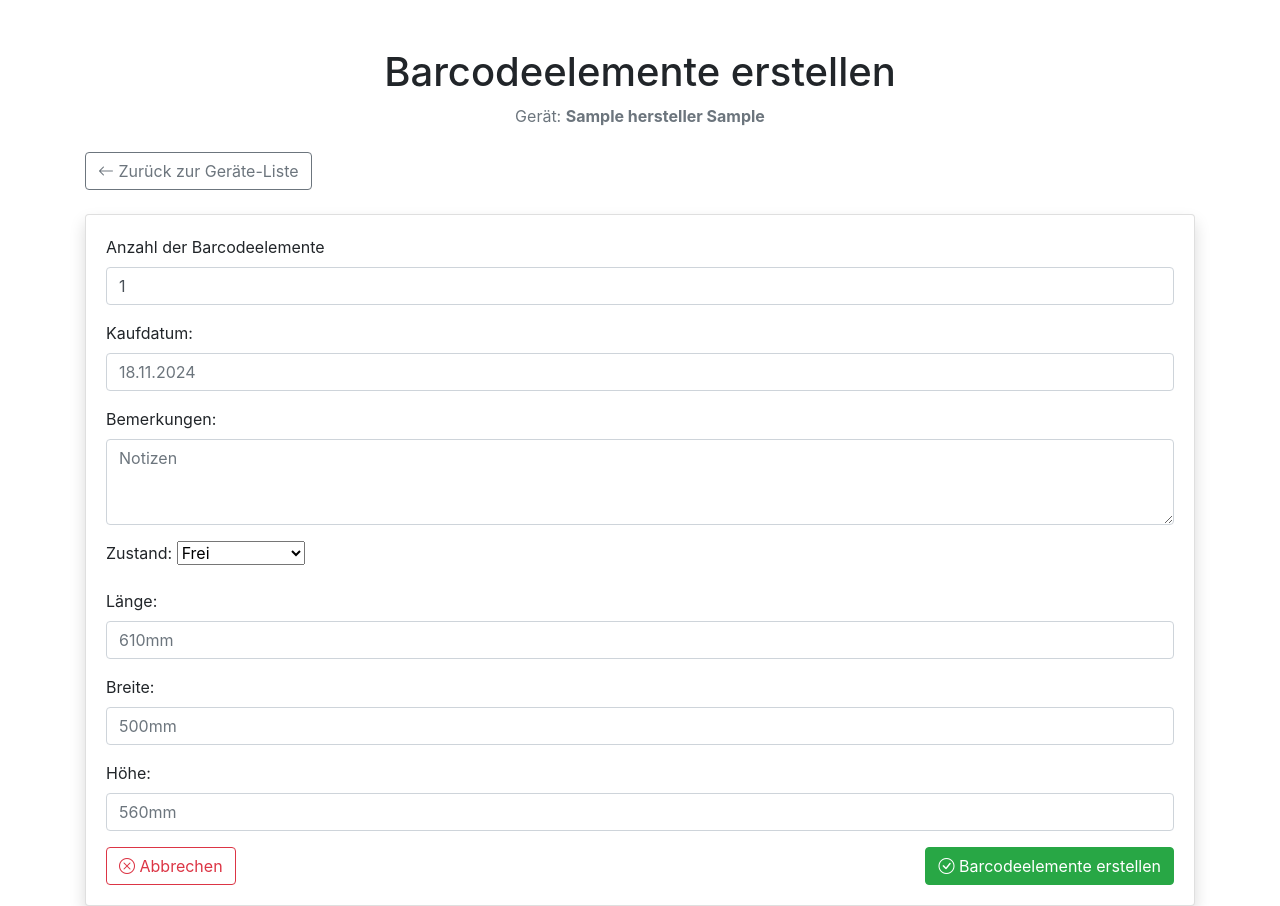
After one commit to qwersumme/LVSW, a Django app: page /devicemanagerapp/generate-barcodes/1/ in a window 1280 px wide. The commit adds this page. Run offline with Django 5.2, Linux system fonts and the light colour scheme; tables that the repository leaves empty hold one stand-in row (values such as "Sample post"); some libraries are stand-ins or nearby versions.

Commit message:
added barcodegeneration

```diff
--- a/LVSW/devicemanagerapp/forms.py
+++ b/LVSW/devicemanagerapp/forms.py
@@ -1,5 +1,5 @@
 from django import forms
-from .models import Hersteller, Geraetetyp
+from .models import Hersteller, Geraetetyp, Barcodeelement
 
 class HerstellerForm(forms.ModelForm):
     class Meta:
@@ -35,3 +35,32 @@ class GeraetetypForm(forms.ModelForm):
         if not modellbezeichnung:
             raise forms.ValidationError('Die Modellbezeichnung ist erforderlich.')
         return modellbezeichnung
+
+class BarcodeelementForm(forms.ModelForm):
+
+    ZUSTAND_CHOICES = [
+        ('Frei', 'Frei'),
+        ('Verliehen', 'Verliehen'),
+        ('Ausgemustert', 'Ausgemustert'),
+        ('Defekt', 'Defekt'),
+        ('Reparatur', 'Reparatur'),
+        ('Gesperrt', 'Gesperrt'),
+    ]
+    zustand = forms.ChoiceField(
+        choices=ZUSTAND_CHOICES,
+        required=False,
+        widget=forms.Select(attrs={'class': 'form-select'}),
+        )  # Auswahlfeld
+
+    class Meta:
+        model = Barcodeelement
+        fields = ['kaufdatum', 'bemerkungen', 'zustand', 'länge', 'breite', 'höhe']
+        widgets = {
+            'kaufdatum': forms.DateInput(attrs={'class': 'form-control', 'placeholder':'18.11.2024'}),
+            'bemerkungen': forms.Textarea(attrs={'class': 'form-control','rows': 3, 'placeholder': 'Notizen'}),
+            'zustand': forms.Select(attrs={'class': 'form-control'}),
+            'länge': forms.NumberInput(attrs={'class': 'form-control', 'placeholder': '610mm'}),
+
+            'breite': forms.NumberInput(attrs={'class': 'form-control', 'placeholder': '500mm'}),
+            'höhe': forms.NumberInput(attrs={'class': 'form-control', 'placeholder': '560mm'}),
+        }
--- a/LVSW/devicemanagerapp/templates/devicemanagerapp/edit_device.html
+++ b/LVSW/devicemanagerapp/templates/devicemanagerapp/edit_device.html
@@ -18,8 +18,8 @@
                     {% csrf_token %}
                     {{ form.as_p }}
                     <div class="text-center mt-4">
-                        <button type="submit" class="btn btn-success">Speichern</button>
-                        <a href="{% url 'show_device' geraetetyp.geraetetypid %}" class="btn btn-outline-secondary">Abbrechen</a>
+                        <button type="submit" class="btn btn-success"><i class="bi bi-check-circle"></i>Speichern</button>
+                        <a href="{% url 'show_device' geraetetyp.geraetetypid %}" class="btn btn-outline-danger"><i class="bi bi-x-circle"></i>Abbrechen</a>
                     </div>
                 </form>
             </div>
--- /dev/null
+++ b/LVSW/devicemanagerapp/templates/devicemanagerapp/generate_barcode.html
@@ -0,0 +1,64 @@
+<!DOCTYPE html>
+<html lang="de">
+<head>
+    <meta charset="UTF-8">
+    <meta name="viewport" content="width=device-width, initial-scale=1.0">
+    <title>Barcodeelemente erstellen</title>
+    <link rel="stylesheet" href="https://stackpath.bootstrapcdn.com/bootstrap/4.5.2/css/bootstrap.min.css">
+</head>
+<body>
+    <div class="container mt-5">
+        <!-- Überschrift -->
+        <div class="text-center mb-4">
+            <h1 class="display-5">Barcodeelemente erstellen</h1>
+            <p class="text-muted">Gerät: <strong>{{ geraetetyp.herstellerid }} {{ geraetetyp.modellbezeichnung }}</strong></p>
+        </div>
+
+        <!-- Zurück-Link -->
+        <div class="mb-4">
+            <a href="{% url 'geraete_liste' %}" class="btn btn-outline-secondary">
+                <i class="bi bi-arrow-left"></i> Zurück zur Geräte-Liste
+            </a>
+        </div>
+
+        <!-- Formular -->
+        <div class="card shadow">
+            <div class="card-body">
+                <form method="post">
+                    {% csrf_token %}
+
+                    <!-- Anzahl der Barcodeelemente -->
+                    <div class="mb-3">
+                        <label for="anzahl" class="form-label">Anzahl der Barcodeelemente</label>
+                        <input
+                            type="number"
+                            name="anzahl"
+                            id="anzahl"
+                            class="form-control"
+                            value="1"
+                            min="1">
+                    </div>
+
+                    <!-- Dynamisch generiertes Formular -->
+                    <div class="mb-3">
+                        {{ form.as_p }}
+                    </div>
+
+                    <!-- Buttons -->
+                    <div class="d-flex justify-content-between">
+                        <a href="{% url 'geraete_liste' %}" class="btn btn-outline-danger">
+                            <i class="bi bi-x-circle"></i> Abbrechen
+                        </a>
+                        <button type="submit" class="btn btn-success">
+                            <i class="bi bi-check-circle"></i> Barcodeelemente erstellen
+                        </button>
+                    </div>
+                </form>
+            </div>
+        </div>
+    </div>
+
+    <!-- Optional: Bootstrap Icons -->
+    <link rel="stylesheet" href="https://cdnjs.cloudflare.com/ajax/libs/bootstrap-icons/1.8.3/font/bootstrap-icons.min.css">
+</body>
+</html>
--- a/LVSW/devicemanagerapp/templates/devicemanagerapp/geraete_liste.html
+++ b/LVSW/devicemanagerapp/templates/devicemanagerapp/geraete_liste.html
@@ -56,6 +56,7 @@
                     {% endif %}
                     </td>
                     <td><a href="{% url 'show_device' g.geraetetypid %}" class="btn btn-sm btn-primary">Ger&auml;t anzeigen / bearbeiten</a></td>
+                    <td><a href="{% url 'generate_barcodes' g.geraetetypid %}" class="btn btn-sm btn-primary">+</a></td>
 
                 </tr>
                 {% empty %}
--- a/LVSW/devicemanagerapp/templates/devicemanagerapp/show_devices.html
+++ b/LVSW/devicemanagerapp/templates/devicemanagerapp/show_devices.html
@@ -14,6 +14,7 @@
                 <h2><strong>{{ geraetetyp.herstellerid }}</strong> {{ geraetetyp.modellbezeichnung }}</h2>
             </div>
             <div class="card-body">
+                <p><strong>ID:</strong> {{ geraetetyp.geraetetypid }}</p>
                 <p><strong>Hersteller:</strong> {{ geraetetyp.herstellerid }}</p>
                 <p><strong>Modellbezeichnung:</strong> {{ geraetetyp.modellbezeichnung }}</p>
                 <p><strong>Kategorie:</strong> {{ geraetetyp.kategorie }}</p>
--- a/LVSW/devicemanagerapp/urls.py
+++ b/LVSW/devicemanagerapp/urls.py
@@ -12,4 +12,5 @@ urlpatterns = [
     path('geraete-liste/', views.geraete_liste, name='geraete_liste'),
     path('show-device/<int:geraete_id>/', views.show_device, name='show_device'),
     path('edit-device/<int:geraete_id>/', views.edit_device, name='edit_device'),
+    path('generate-barcodes/<int:geraetetypid>/', views.generate_barcodes, name='generate_barcodes'),
 ]
--- a/LVSW/devicemanagerapp/views.py
+++ b/LVSW/devicemanagerapp/views.py
@@ -1,7 +1,7 @@
 from django.shortcuts import render, redirect, get_object_or_404
 from django.contrib import messages
-from .forms import HerstellerForm, GeraetetypForm
-from .models import Hersteller_view, Geraetetyp, Hersteller
+from .forms import HerstellerForm, GeraetetypForm, BarcodeelementForm
+from .models import Hersteller_view, Geraetetyp, Hersteller, Barcodeelement
 
 # Create your views here.
 
@@ -9,16 +9,23 @@ from .models import Hersteller_view, Geraetetyp, Hersteller
 def devicemanagerappindex(request):
     return render(request, 'devicemanagerapp/devicemanagerappindex.html')
 
+
 def hersteller_erstellen(request):
+    # Hole die URL der vorherigen Seite, falls verfügbar
+    previous_url = request.META.get('HTTP_REFERER', None)
+
     if request.method == 'POST':
         form = HerstellerForm(request.POST)
         if form.is_valid():
             form.save()
-            messages.success(request, 'Hersteller wurde erfolgreich erstellt!')
-            return redirect('hersteller_erstellen')
+            messages.success(request, "Hersteller wurde erfolgreich erstellt.")
+            return redirect('hersteller_erstellen')  # Weiterleitung nach Erfolg
     else:
         form = HerstellerForm()
-    return render(request, 'devicemanagerapp/hersteller_erstellen.html', {'form': form})
+
+    # Render das Template und übergebe die previous_url
+    return render(request, 'devicemanagerapp/hersteller_erstellen.html', {'form': form, 'previous_url': previous_url})
+
 
 def hersteller_liste(request):
     hersteller = Hersteller_view.objects.all()  # Alle Hersteller aus der Datenbank abrufen
@@ -77,3 +84,68 @@ def edit_device(request, geraete_id):
         form = GeraetetypForm(instance=geraetetyp)
 
     return render(request, 'devicemanagerapp/edit_device.html', {'form': form, 'geraetetyp': geraetetyp})
+
+'''def generate_barcodes(request, geraetetypid):
+    # Sicherstellen, dass der Gerätetyp existiert
+    geraetetyp = get_object_or_404(Geraetetyp, geraetetypid=geraetetypid)
+
+    if request.method == 'POST':
+        form = BarcodeelementForm(request.POST)
+        anzahl = int(request.POST.get('anzahl', 1))  # Anzahl aus dem Formular abrufen
+        if form.is_valid():
+            # Mehrere Barcodeelemente erstellen
+            for _ in range(anzahl):
+                barcode = form.save(commit=False)
+                barcode.geraetetypid = geraetetyp
+                barcode.istgruppe = 0  # `istgruppe` immer False setzen
+                barcode.save()
+            messages.success(request, f"{anzahl} Barcodeelemente erfolgreich erstellt!")
+            return redirect('geraete_liste')  # Weiterleitung zur Geräte-Liste
+    else:
+        form = BarcodeelementForm()
+
+    return render(request, 'devicemanagerapp/generate_barcode.html', {
+        'form': form,
+        'geraetetyp': geraetetyp,
+    })
+'''
+
+def generate_barcodes(request, geraetetypid):
+    # Sicherstellen, dass der Gerätetyp existiert
+    geraetetyp = get_object_or_404(Geraetetyp, geraetetypid=geraetetypid)
+
+    if request.method == 'POST':
+        form = BarcodeelementForm(request.POST)
+        try:
+            # Anzahl der Barcodeelemente aus dem Formular abrufen
+            anzahl = int(request.POST.get('anzahl', 1))
+        except ValueError:
+            messages.error(request, "Bitte geben Sie eine gültige Anzahl ein.")
+            return redirect(request.path)
+
+        if form.is_valid():
+            # Barcodeelemente erstellen
+            for i in range(anzahl):
+                barcode = Barcodeelement(
+                    geraetetypid=geraetetyp,
+                    kaufdatum=form.cleaned_data.get('kaufdatum'),
+                    bemerkungen=form.cleaned_data.get('bemerkungen'),
+                    zustand=form.cleaned_data.get('zustand'),
+                    länge=form.cleaned_data.get('länge'),
+                    breite=form.cleaned_data.get('breite'),
+                    höhe=form.cleaned_data.get('höhe'),
+                    istgruppe=0  # `istgruppe` immer False setzen
+                )
+                barcode.save()
+
+            messages.success(request, f"{anzahl} Barcodeelemente erfolgreich erstellt!")
+            return redirect('geraete_liste')  # Weiterleitung zur Geräte-Liste
+        else:
+            messages.error(request, "Es gab ein Problem mit den eingegebenen Daten.")
+    else:
+        form = BarcodeelementForm()
+
+    return render(request, 'devicemanagerapp/generate_barcode.html', {
+        'form': form,
+        'geraetetyp': geraetetyp,
+    })
```
Also changed, not shown: LVSW/devicemanagerapp/models.py (+10 -2 lines), LVSW/devicemanagerapp/templates/devicemanagerapp/hersteller_erstellen.html (+8 -0 lines), LVSW/templates/myindex.html (+9 -4 lines).
